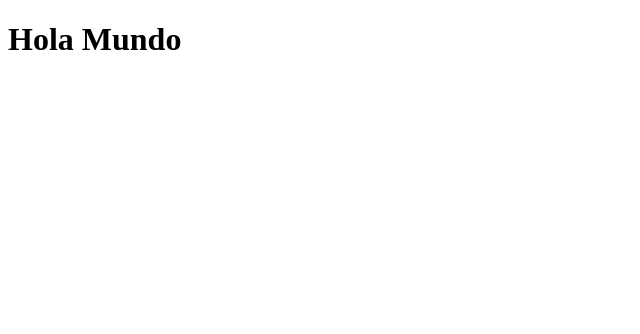
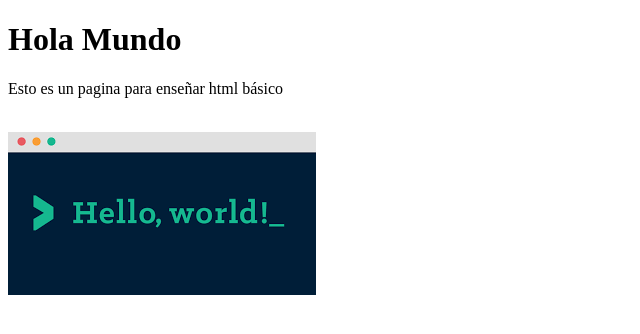
Before and after one commit to breakermoob/githubpage, a plain HTML site: page index.html in a window 1280 px wide. Shown: the whole page, without its empty margins (0-640 px from the left). Drawn offline with Linux system fonts and the light colour scheme.

Commit message:
img hello world

```diff
--- a/index.html
+++ b/index.html
@@ -9,6 +9,9 @@
 
 <body>
     <h1>Hola Mundo</h1>
+    <p>Esto es un pagina para enseñar html básico</p>
+    <br>
+    <img src="/resources/hello.png" alt="">
 </body>
 
 </html>
```
Also changed, not shown: resources/hello.png (added).
